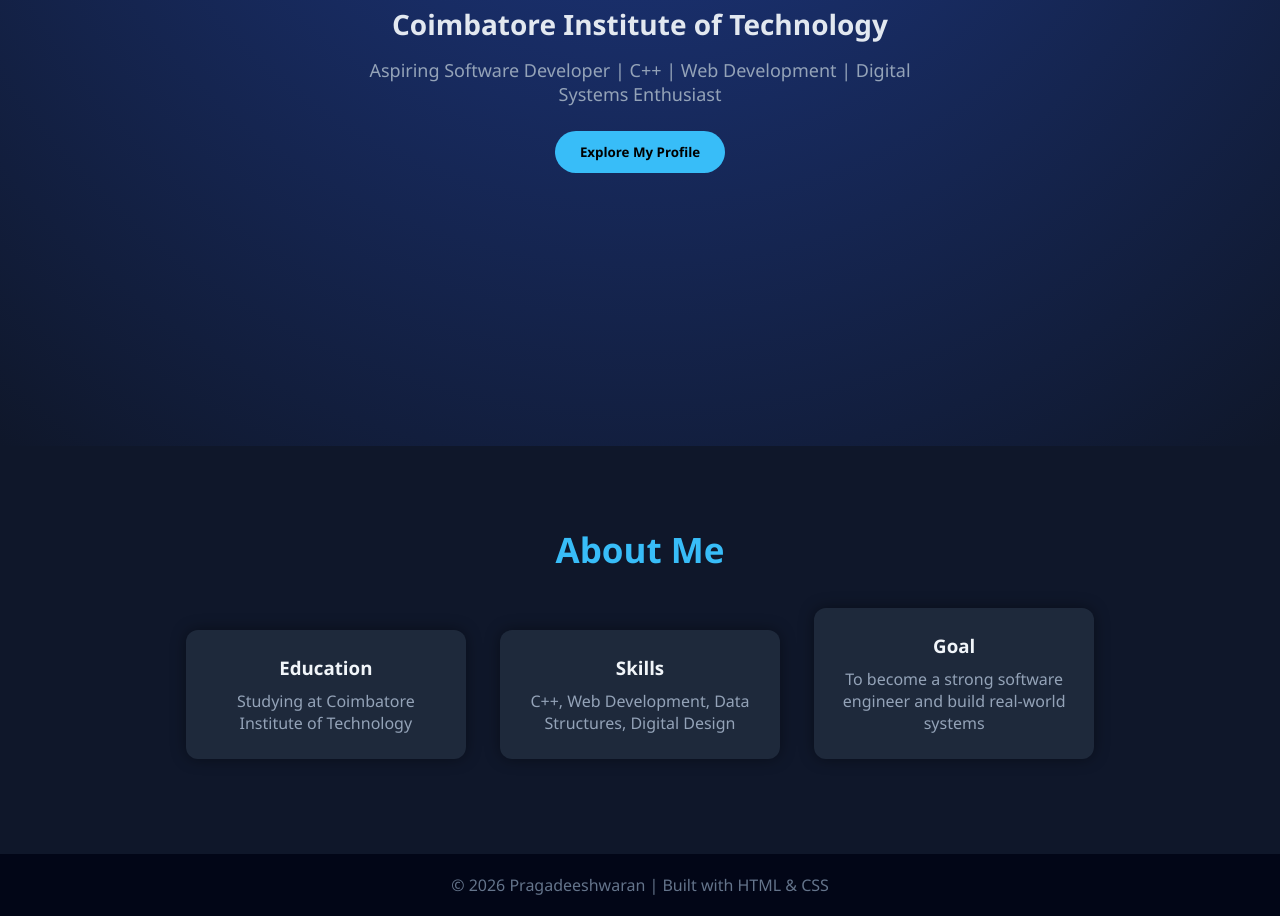
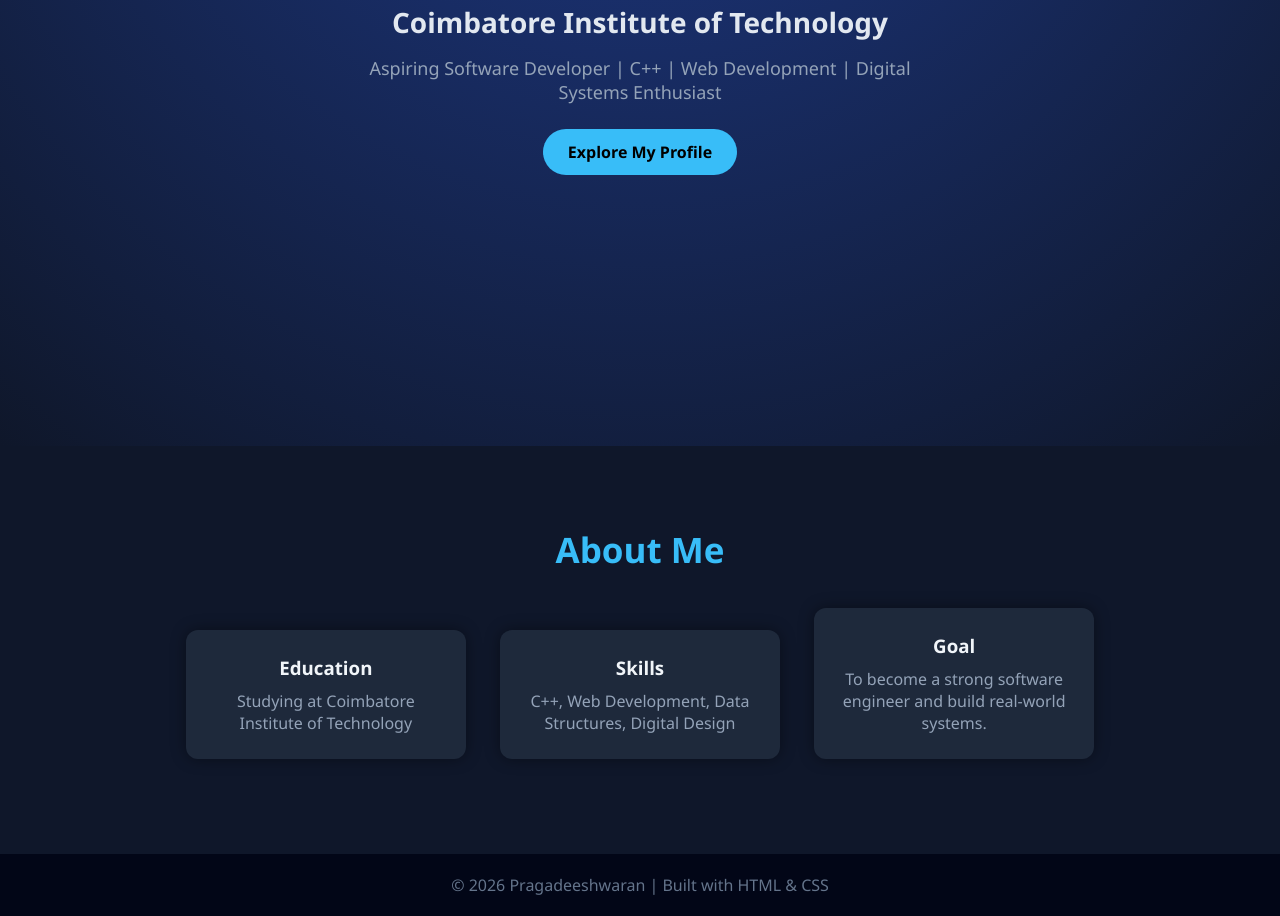
Before and after one commit to pragadeesh1710/demo_web_page, a plain HTML site: page index.html in a window 1280 px wide. Shown: the part 354-1270 px from the top of the page. Drawn offline with Linux system fonts and the light colour scheme.

Commit message:
Update index.html

```diff
--- a/index.html
+++ b/index.html
@@ -2,6 +2,7 @@
 <html lang="en">
 <head>
   <meta charset="UTF-8">
+  <meta name="viewport" content="width=device-width, initial-scale=1.0">
   <title>Pragadeeshwaran | Portfolio</title>
 
   <style>
@@ -50,12 +51,12 @@
     .btn {
       margin-top: 25px;
       padding: 12px 25px;
-      border: none;
       border-radius: 30px;
       background: #38bdf8;
       color: black;
       font-weight: bold;
-      cursor: pointer;
+      text-decoration: none;
+      display: inline-block;
       transition: 0.3s;
     }
 
@@ -114,7 +115,9 @@
       Aspiring Software Developer | C++ | Web Development | Digital Systems Enthusiast
     </p>
 
-    <button class="btn">Explore My Profile</button>
+    <a href="https://www.linkedin.com/in/pragadeesh-waran-p-8b90b8373" target="_blank" class="btn">
+      Explore My Profile
+    </a>
   </div>
 
   <!-- ABOUT -->
@@ -133,7 +136,7 @@
 
     <div class="card">
       <h3>Goal</h3>
-      <p>To become a strong software engineer and build real-world systems</p>
+      <p>To become a strong software engineer and build real-world systems.</p>
     </div>
   </div>
 
```
